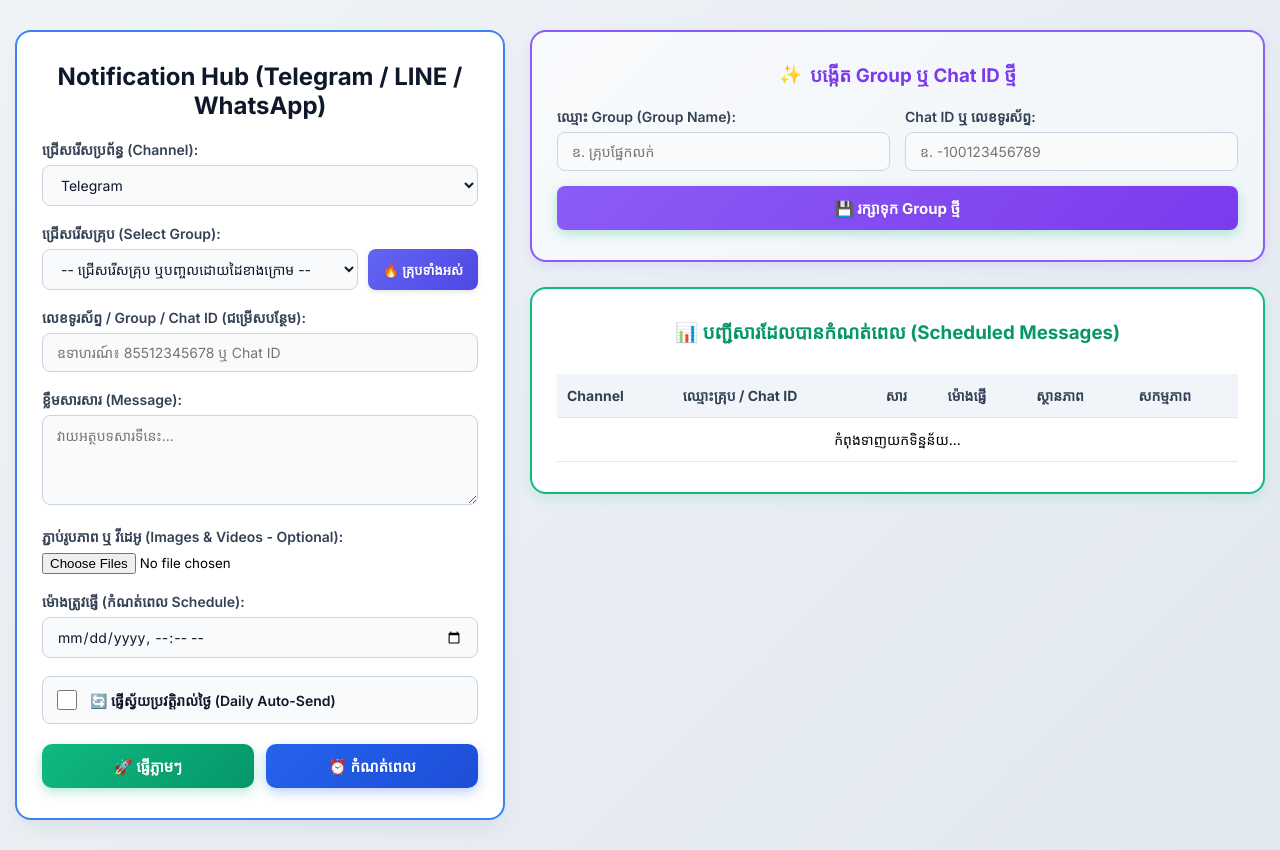
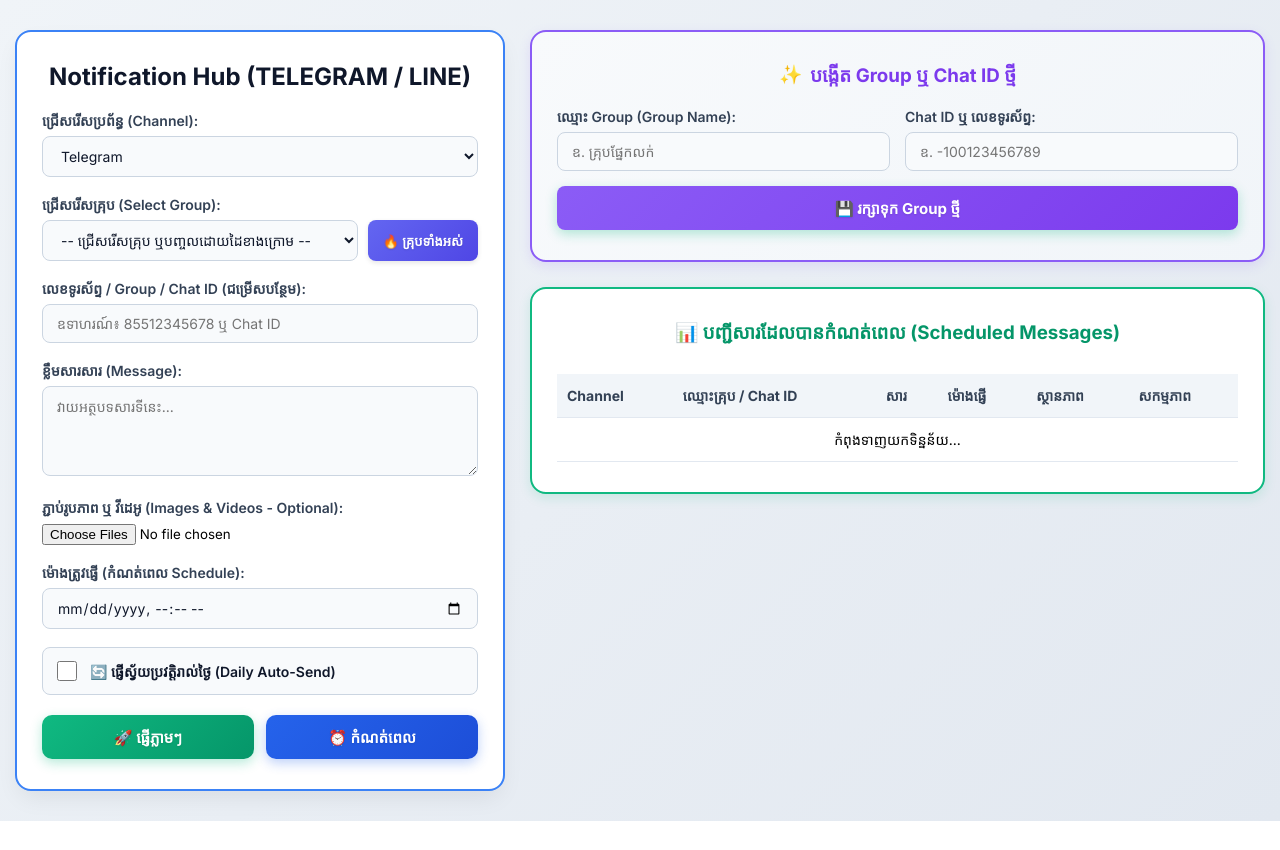
Before and after one commit to Machantra76/ANT-Test-Group, a website: page public/index.html in a window 1280 px wide. After the commit the page ends 821 px from the top, so only its background shows below. Drawn offline with Linux system fonts and the light colour scheme; a web font is replaced by a local one.

Commit message:
Update index.html

```diff
--- a/public/index.html
+++ b/public/index.html
@@ -202,7 +202,7 @@
     <!-- 👈 ផ្នែកខាងឆ្វេង៖ Notification Hub (Frame 1) -->
     <div class="left-column">
         <div class="container">
-            <h2 id="formTitle">Notification Hub (Telegram / LINE / WhatsApp)</h2>
+            <h2 id="formTitle">Notification Hub (TELEGRAM / LINE)</h2>
             <form id="notifyForm" enctype="multipart/form-data">
                 <input type="hidden" id="editId" name="editId">
 
```
